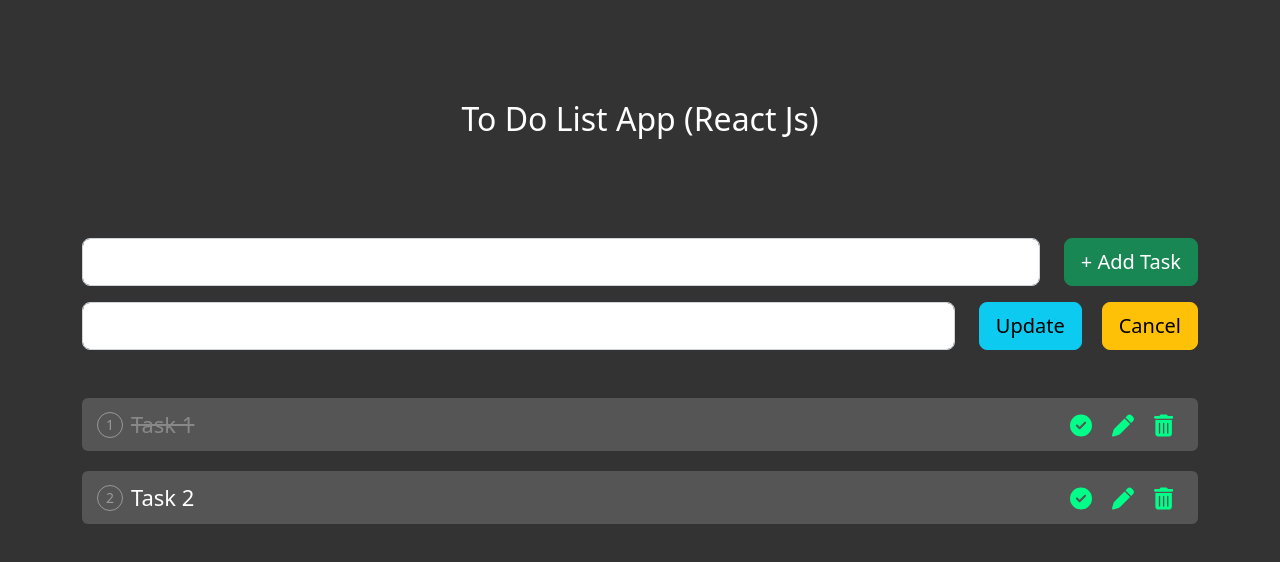
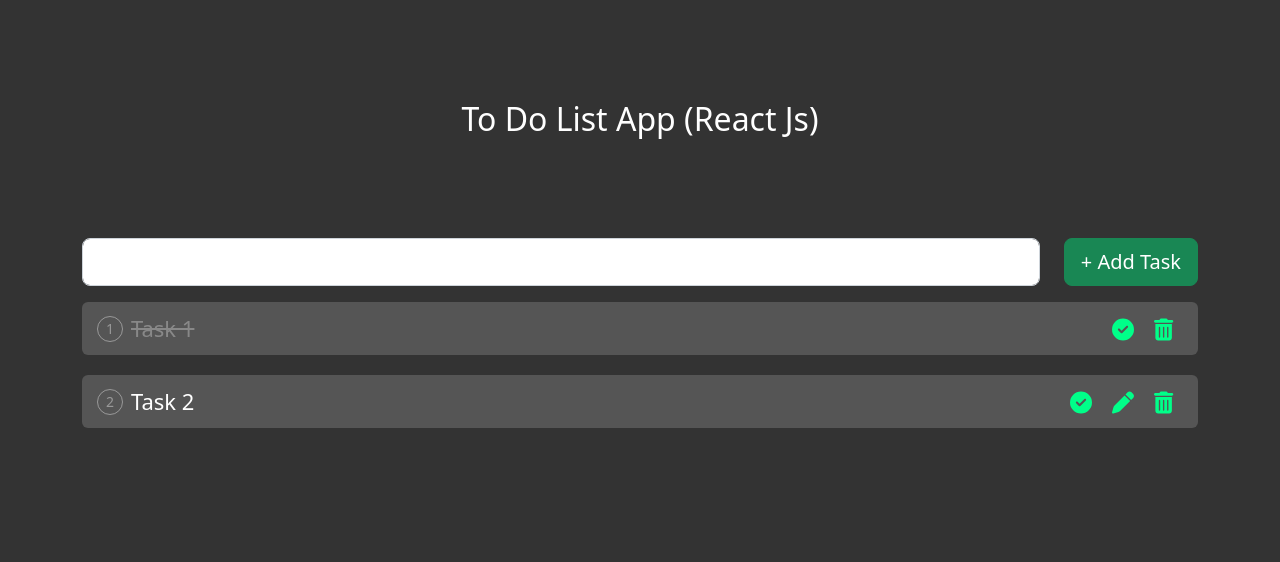
Before and after one commit to YePyaeAung/React-Todo-List-V1, a React (Create React App) app: page / in a window 1280 px wide. Shown: the top 562 px of the page. Built offline with nearby package versions, Linux system fonts and the light colour scheme.

Commit message:
Hide Edit Control for Completed Task | Update Task(Function) | Toggle (Add/Update) Forms | Cancel Update(Function)

```diff
--- a/src/App.js
+++ b/src/App.js
@@ -45,21 +45,56 @@
 
   // Cancel Update
   const cancelUpdate = () => {
-    //
+    setUpdateData('');
   }
 
   // Change Task For Update
   const changeTask = (e) => {
-    //
+    let newEntry = {
+      id: updateData.id,
+      title: e.target.value,
+      completed: updateData.completed ? true : false
+    };
+    setUpdateData(newEntry);
   }
 
   // Update Task
   const updateTask = () => {
-    //
+    let filteredRecord = [...toDo].filter( task => task.id !== updateData.id );
+    let updateObj = [...filteredRecord, updateData];
+    setTodDo(updateObj);
+    setUpdateData('');
   }
   return (
     <div className="container App">
       <h2>To Do List App (React Js)</h2>
+
+
+      { updateData && updateData ? (
+        <>
+          {/* Update Task */}
+          <div className="row mb-5">
+            <div className="col">
+              <input
+                className="form-control form-control-lg"
+                value={ updateData && updateData.title }
+                onChange={ (e) => changeTask(e) }
+              />
+            </div>
+            <div className="col-auto">
+              <button
+                className="btn btn-lg btn-info mr-20"
+                onClick={ updateTask }
+              >Update</button>
+              <button
+                className="btn btn-lg btn-warning"
+                onClick={ cancelUpdate }
+              >Cancel</button>
+            </div>
+          </div>
+        </>
+      ) : (
+        <>
           {/* Add Task */}
           <div className="row mb-3">
             <div className="col">
@@ -76,23 +111,9 @@
               >+ Add Task</button>
             </div>
           </div>
+        </>
+      )}
 
-      {/* Update Task */}
-      <div className="row mb-5">
-        <div className="col">
-          <input
-            className="form-control form-control-lg"
-          />
-        </div>
-        <div className="col-auto">
-          <button
-            className="btn btn-lg btn-info mr-20"
-          >Update</button>
-          <button
-            className="btn btn-lg btn-warning"
-          >Cancel</button>
-        </div>
-      </div>
 
       {/* Display Todo Lists */}
       { toDo && toDo.length ? '' : 'No Tasks...'}
@@ -111,9 +132,15 @@
                   <span title='Complete / Not Complete' onClick={ (e) => markDone(task.id)}>
                     <FontAwesomeIcon icon={ faCircleCheck }></FontAwesomeIcon>
                   </span>
-                  <span title='Edit'>
+                  {task.completed ? null : (
+                    <span title='Edit' onClick={ () => setUpdateData({
+                      id: task.id,
+                      title: task.title,
+                      completed: task.completed ? true : false
+                    })}>
                       <FontAwesomeIcon icon={ faPen }></FontAwesomeIcon>
                     </span>
+                  )}
                   <span title='Delete' onClick={ () => deleteTask(task.id) }>
                     <FontAwesomeIcon icon={ faTrashCan }></FontAwesomeIcon>
                   </span>
```
Lines whose indentation alone changed are shown as unchanged.
